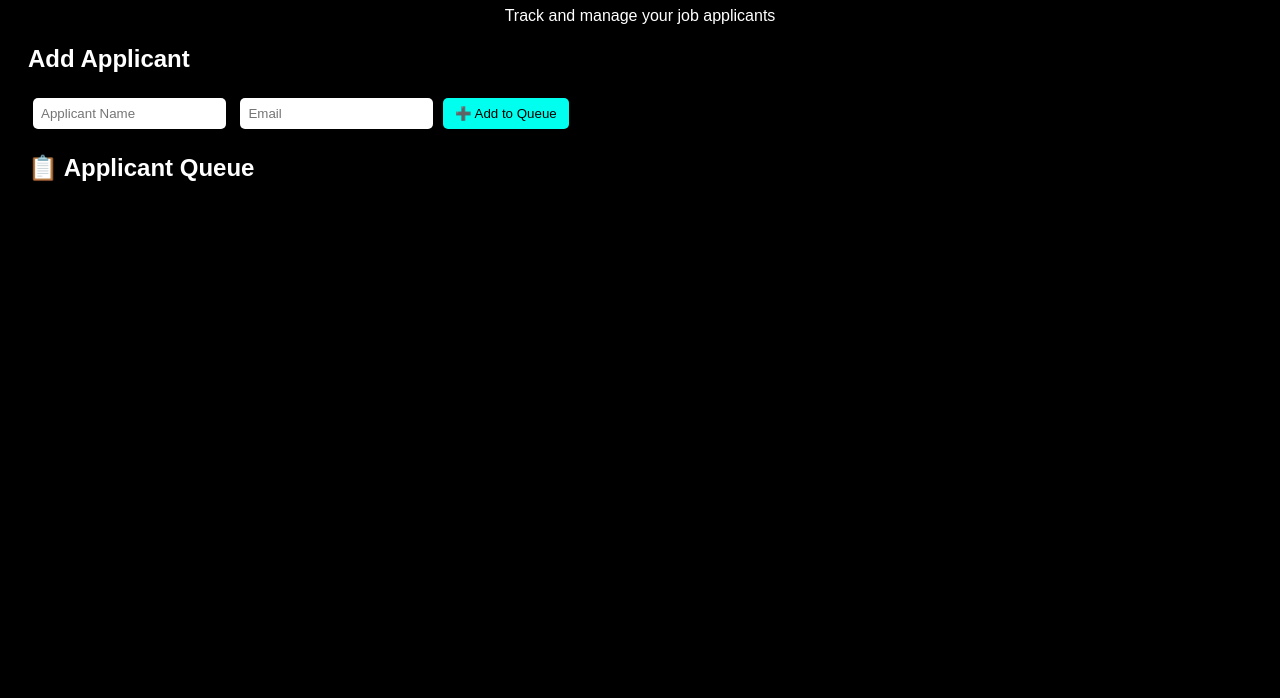
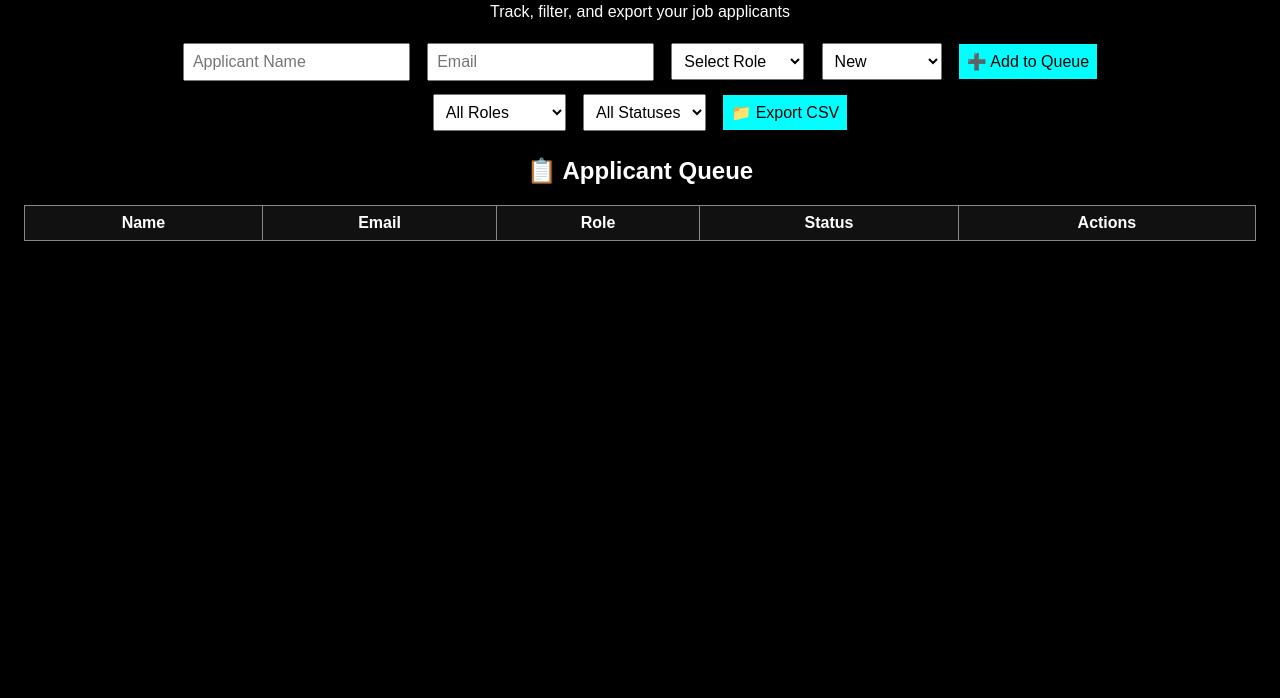
Before and after one commit to xlporewebapp/xplore-suite, a plain HTML site: page hiring-app/index.html in a window 1280 px wide. Shown: the part 102-800 px from the top of the page. Drawn offline with Linux system fonts and the light colour scheme.

Commit message:
Add files via upload

```diff
--- a/hiring-app/index.html
+++ b/hiring-app/index.html
@@ -1,28 +1,59 @@
 <!DOCTYPE html>
 <html lang="en">
 <head>
-  <meta charset="UTF-8" />
-  <meta name="viewport" content="width=device-width, initial-scale=1.0"/>
-  <title>XPLORE Hiring Portal</title>
-  <link rel="stylesheet" href="style.css" />
+  <meta charset="UTF-8">
+  <meta name="viewport" content="width=device-width, initial-scale=1.0">
+  <title>XPLORE Hiring Desk</title>
+  <link rel="stylesheet" href="style.css">
 </head>
 <body>
   <header>
-    <h1>🧑‍💼 XPLORE Hiring Desk</h1>
-    <p>Track and manage your job applicants</p>
+    <h1>👨‍💼 XPLORE Hiring Desk</h1>
+    <p>Track, filter, and export your job applicants</p>
   </header>
-  <main>
-    <section class="applicant-form">
-      <h2>Add Applicant</h2>
-      <input id="applicantName" placeholder="Applicant Name" />
-      <input id="applicantEmail" placeholder="Email" />
-      <button onclick="addApplicant()">➕ Add to Queue</button>
-    </section>
-    <section>
-      <h2>📋 Applicant Queue</h2>
-      <ul id="applicantList"></ul>
-    </section>
-  </main>
+  <section class="form-section">
+    <input type="text" id="name" placeholder="Applicant Name">
+    <input type="email" id="email" placeholder="Email">
+    <select id="role">
+      <option value="">Select Role</option>
+      <option value="Sales">Sales</option>
+      <option value="Tech Support">Tech Support</option>
+      <option value="Developer">Developer</option>
+    </select>
+    <select id="status">
+      <option value="New">New</option>
+      <option value="Interviewed">Interviewed</option>
+      <option value="Hired">Hired</option>
+    </select>
+    <button onclick="addApplicant()">➕ Add to Queue</button>
+  </section>
+
+  <section class="filter-section">
+    <select id="filterRole" onchange="filterApplicants()">
+      <option value="">All Roles</option>
+      <option value="Sales">Sales</option>
+      <option value="Tech Support">Tech Support</option>
+      <option value="Developer">Developer</option>
+    </select>
+    <select id="filterStatus" onchange="filterApplicants()">
+      <option value="">All Statuses</option>
+      <option value="New">New</option>
+      <option value="Interviewed">Interviewed</option>
+      <option value="Hired">Hired</option>
+    </select>
+    <button onclick="exportCSV()">📁 Export CSV</button>
+  </section>
+
+  <section id="queueSection">
+    <h2>📋 Applicant Queue</h2>
+    <table id="queueTable">
+      <thead>
+        <tr><th>Name</th><th>Email</th><th>Role</th><th>Status</th><th>Actions</th></tr>
+      </thead>
+      <tbody></tbody>
+    </table>
+  </section>
+
   <script src="script.js"></script>
 </body>
 </html>
--- a/hiring-app/script.js
+++ b/hiring-app/script.js
@@ -1,22 +1,67 @@
-let applicants = [];
+let applicants = JSON.parse(localStorage.getItem("applicants") || "[]");
+
+function saveApplicants() {
+  localStorage.setItem("applicants", JSON.stringify(applicants));
+}
+
+function renderApplicants(list = applicants) {
+  const tbody = document.querySelector("#queueTable tbody");
+  tbody.innerHTML = "";
+  list.forEach((app, index) => {
+    const row = document.createElement("tr");
+    row.innerHTML = \`
+      <td>\${app.name}</td>
+      <td>\${app.email}</td>
+      <td>\${app.role}</td>
+      <td>\${app.status}</td>
+      <td>
+        <button onclick="deleteApplicant(\${index})">🗑 Delete</button>
+      </td>
+    \`;
+    tbody.appendChild(row);
+  });
+}
 
 function addApplicant() {
-  const name = document.getElementById('applicantName').value;
-  const email = document.getElementById('applicantEmail').value;
-  if (name && email) {
-    applicants.push({ name, email });
-    renderApplicants();
-    document.getElementById('applicantName').value = '';
-    document.getElementById('applicantEmail').value = '';
-  }
+  const name = document.getElementById("name").value.trim();
+  const email = document.getElementById("email").value.trim();
+  const role = document.getElementById("role").value;
+  const status = document.getElementById("status").value;
+
+  if (!name || !email || !role || !status) return alert("Fill all fields");
+
+  applicants.push({ name, email, role, status });
+  saveApplicants();
+  renderApplicants();
 }
 
-function renderApplicants() {
-  const list = document.getElementById('applicantList');
-  list.innerHTML = '';
-  applicants.forEach((app, index) => {
-    const li = document.createElement('li');
-    li.textContent = `${app.name} – ${app.email}`;
-    list.appendChild(li);
-  });
+function deleteApplicant(index) {
+  applicants.splice(index, 1);
+  saveApplicants();
+  renderApplicants();
 }
+
+function filterApplicants() {
+  const role = document.getElementById("filterRole").value;
+  const status = document.getElementById("filterStatus").value;
+  const filtered = applicants.filter(a =>
+    (role === "" || a.role === role) &&
+    (status === "" || a.status === status)
+  );
+  renderApplicants(filtered);
+}
+
+function exportCSV() {
+  const rows = [["Name", "Email", "Role", "Status"]];
+  applicants.forEach(a => rows.push([a.name, a.email, a.role, a.status]));
+  let csvContent = "data:text/csv;charset=utf-8," + rows.map(e => e.join(",")).join("\n");
+  const encodedUri = encodeURI(csvContent);
+  const link = document.createElement("a");
+  link.setAttribute("href", encodedUri);
+  link.setAttribute("download", "applicants.csv");
+  document.body.appendChild(link);
+  link.click();
+  document.body.removeChild(link);
+}
+
+renderApplicants();
--- a/hiring-app/style.css
+++ b/hiring-app/style.css
@@ -1,32 +1,29 @@
 body {
+  background-color: #000;
+  color: #fff;
   font-family: Arial, sans-serif;
-  background: #000;
-  color: #fff;
-  padding: 20px;
+  text-align: center;
+  padding: 1em;
 }
-header {
-  text-align: center;
-}
-input {
-  padding: 8px;
-  margin: 5px;
-  border-radius: 5px;
-  border: none;
+input, select, button {
+  margin: 0.4em;
+  padding: 0.5em;
+  font-size: 1em;
 }
 button {
-  padding: 8px 12px;
-  background: #00ffee;
+  background-color: cyan;
   border: none;
-  border-radius: 5px;
   cursor: pointer;
 }
-ul {
-  list-style-type: none;
-  padding: 0;
+table {
+  width: 100%;
+  margin-top: 1em;
+  border-collapse: collapse;
 }
-li {
-  background: #111;
-  padding: 10px;
-  margin: 8px 0;
-  border-left: 4px solid #0ff;
+th, td {
+  border: 1px solid #888;
+  padding: 0.5em;
 }
+thead {
+  background-color: #111;
+}
```
